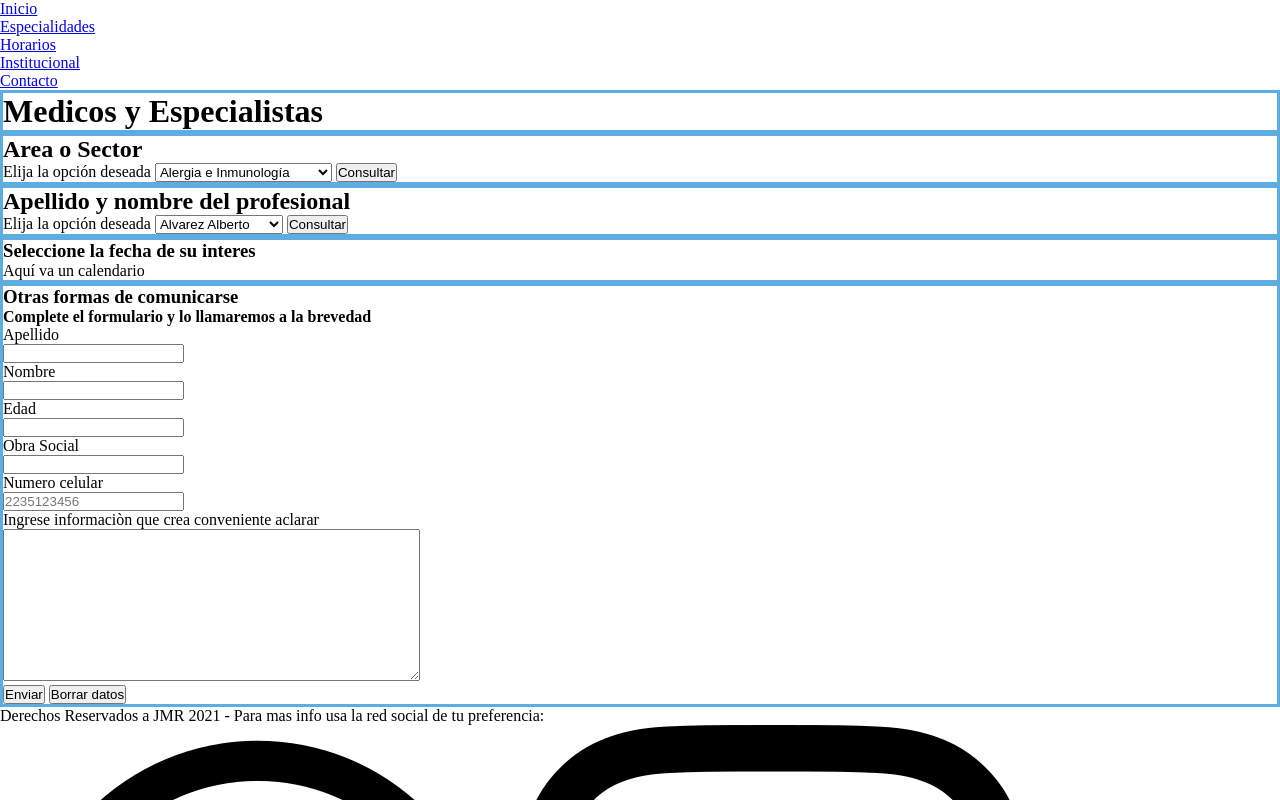
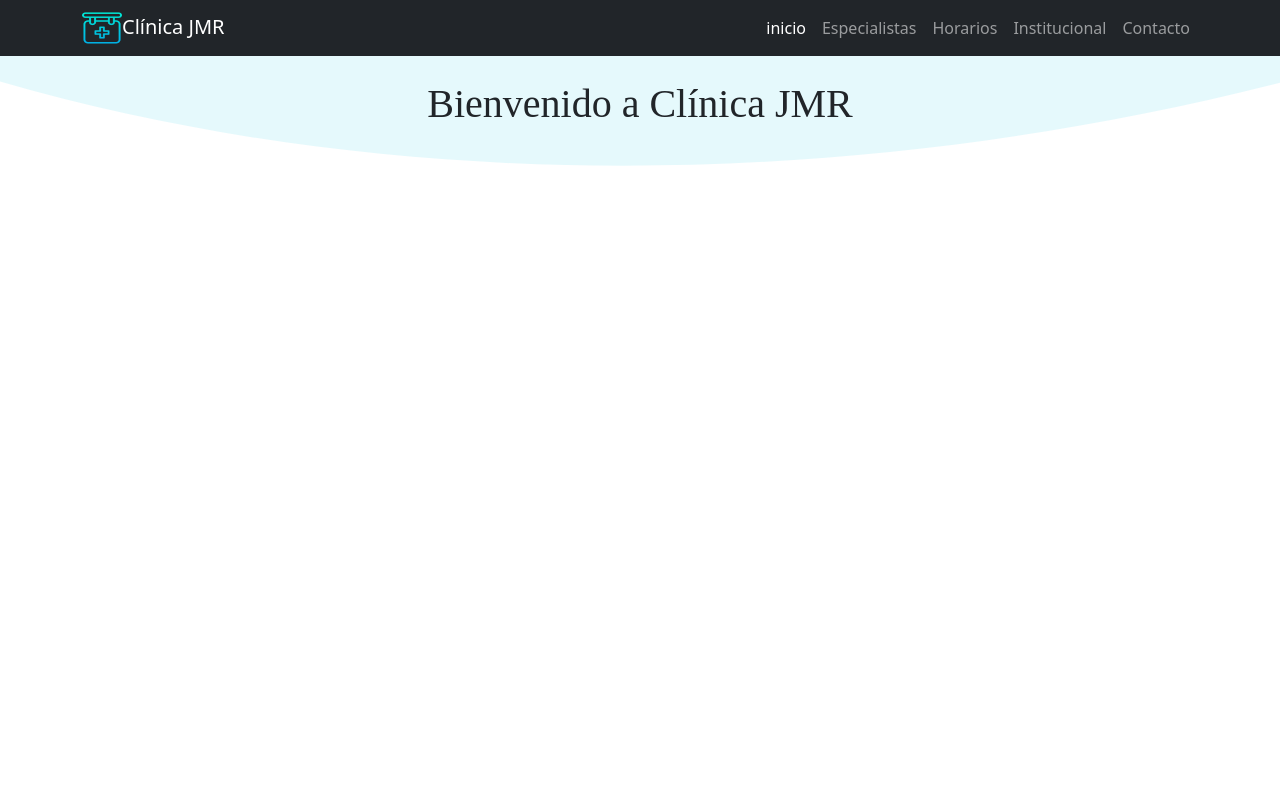
Before and after one commit to jmrmdq/proyectoCoderHouse, a website: page j_especialidades.html in a window 1280 px wide. Shown: the top 800 px of the page. Drawn offline with nearby package versions, Linux system fonts and the light colour scheme; a web font is replaced by a local one.

Commit message:
Agregando pagina especialistas de la pagina inicio ar estilos

```diff
--- a/j_especialidades.html
+++ b/j_especialidades.html
@@ -1,126 +1,92 @@
 <!DOCTYPE html>
-<html lang="en">
+<html lang="es">
 
 <head>
     <meta charset="UTF-8">
     <meta http-equiv="X-UA-Compatible" content="IE=edge">
     <meta name="viewport" content="width=device-width, initial-scale=1.0">
+    <link rel="stylesheet" href="../bootstrap-5.1.0-dist/css/bootstrap.css">
+    <link rel="stylesheet" href="css/estilos.css">
     <link rel="preconnect" href="https://fonts.googleapis.com">
     <link
         href="https://fonts.googleapis.com/css2?family=Biryani:wght@200;300;400;600&family=Dancing+Script:wght@400;500&family=Great+Vibes&family=Montserrat&family=Sacramento&display=swap"
         rel="stylesheet">
+    <link rel="preconnect" href="https://fonts.googleapis.com">
+    <link href="https://fonts.googleapis.com/css2?family=Bad+Script&family=Montserrat&display=swap" rel="stylesheet">
     <link rel="preconnect" href="https://fonts.gstatic.com" crossorigin>
-    <link rel="stylesheet" href="css/estilos.css">
-    <title>Clínica JMR</title>
+    <link rel="stylesheet" href="https://cdnjs.cloudflare.com/ajax/libs/animate.css/4.1.1/animate.min.css">
+
+    <title>Clínica JMR | Especialistas</title>
 </head>
 
 <body>
     <header>
-        <div class="cajaNav">
-            <nav class="barraNavegador">
-                <ul class="letrasNav">
-                    <li><a href="index.html">Inicio</a></li>
-                    <li><a href="j_especialidades.html">Especialidades</a></li>
-                    <li><a href="k_horarios.html">Horarios</a></li>
-                    <li><a href="l_institucional.html">Institucional</a></li>
-                    <li><a href="m_contacto.html">Contacto</a></li>
-                </ul>
+        <div class="fijarMenu">
+            <nav class="navbar navbar-expand-lg navbar-dark bg-dark">
+                <div class="container navegadorBox">
+                    <div class="navegadorLogo">
+                        <a class="navbar-brand" href="./index.html">
+                            <img src="./img/hospital.png" alt="" width="40" height="32">Clínica JMR</a>
+                        <button class="navbar-toggler" type="button" data-bs-toggle="collapse"
+                            data-bs-target="#navbarNav" aria-controls="navbarNav" aria-expanded="false"
+                            aria-label="Toggle navigation">
+                            <span class="navbar-toggler-icon"></span>
+                        </button>
+                    </div>
+                    <div class="navegadorMenu">
+                        <div class="collapse navbar-collapse" id="navbarNav">
+                            <ul class="navbar-nav">
+                                <li class="nav-item">
+                                    <a class="nav-link active" aria-current="page" href="./index.html">inicio</a>
+                                </li>
+                                <li class="nav-item">
+                                    <a class="nav-link" href="./j_especialidades.html">Especialistas</a>
+                                </li>
+                                <li class="nav-item">
+                                    <a class="nav-link" href="./k_horarios.html">Horarios</a>
+                                </li>
+                                <li class="nav-item">
+                                    <a class="nav-link" href="./l_institucional.html">Institucional</a>
+                                </li>
+                                <li class="nav-item">
+                                    <a class="nav-link" href="./m_contacto.html">Contacto</a>
+                                </li>
+                            </ul>
+                        </div>
+                    </div>
+                </div>
             </nav>
         </div>
+        <div class="tituloPpal">
+            <div class="tituloAlineado">
+                <h1>Bienvenido a Clínica JMR</h1>
+            </div>
+            <div class="wave" style="height: 150px; overflow: hidden;" ><svg viewBox="0 0 500 150" preserveAspectRatio="none" style="height: 100%; width: 100%;"><path d="M-4.79,36.02 C148.69,152.45 330.41,152.45 502.54,38.97 L501.41,154.44 L0.00,150.00 Z" style="stroke: none; fill: white;"></path></svg></div>
+        </div>
     </header>
-    <main class="topGenerico">
-        <div class="cajaGenerica bordes">
-            <h1>Medicos y Especialistas</h1>
-        </div>
-        <section class="bordes cajaGenerica cuadroTxt">
-            <h2>Area o Sector</h2>
-            <form action="">
-                <label for="especialistas">Elija la opción deseada</label>
-                <select name="especialistas" id="especialistas">
-                    <option value="Alergia">Alergia e Inmunología</option>
-                    <option value="Cardiologia">Cardiología</option>
-                    <option value="Clinica">Clínica Médica</option>
-                    <option value="Diagnostico">Diagnóstico por Imagenes</option>
-                    <option value="Ecodoppler">Eco Doppler</option>
-                    <option value="Fisiatria">Fisiatría</option>
-                    <option value="Fonoaudiologia">Fonoaudiología</option>
-                    <option value="Gastroenterologia">Gastroenterología</option>
-                    <option value="Ginecologia">Ginecoligía</option>
-                    <option value="Laboratorio">Laboratorio</option>
-                </select>
-                <button inputmode="text">Consultar</button>
-            </form>
+    <main>
+        <section>
+            <div>
+
+            </div>
         </section>
-        <section class="bordes cajaGenerica cuadroTxt">
-            <h2>Apellido y nombre del profesional</h2>
-            <form action="">
-                <label for="profesional">Elija la opción deseada</label>
-                <select name="profesional" id="profesional">
-                    <option value="Alvarez">Alvarez Alberto</option>
-                    <option value="Basualdo">Basualdo Jose</option>
-                    <option value="Cisneros">Cisneros Maria</option>
-                    <option value="Coronel">Coronel Veronica</option>
-                    <option value="Diaz">Diaz Juan</option>
-                    <option value="Fernandez">Fernandez Noelia</option>
-                    <option value="Flores">Flores Roberto</option>
-                    <option value="Galindo">Galindo Raquel</option>
-                    <option value="Gorodezky">Gorodezky Clara</option>
-                    <option value="Heredia">Heredia Alfredo</option>
-                </select>
-                <button inputmode="text">Consultar</button>
-            </form>
+
+        <section>
+            <div>
+
+            </div>
         </section>
-        <div class="bordes cajaGenerica">
-            <h3 class="parrafo1">Seleccione la fecha de su interes</h3>
-            <div class="colorFondo">
-                <p>Aquí va un calendario</p>
+
+        <section>
+            <div>
+
             </div>
-        </div>
-        <section class="bordes cajaGenerica">
-            <h3 class="parrafo1">Otras formas de comunicarse</h3>
-            <h4 class="parrafo1">Complete el formulario y lo llamaremos a la brevedad</h4>
-            <form class="listaFormulario" action="">
-                <ul class="listaFormulario">
-                    <label for="apellido">Apellido</label>
-                    <li class="listaFormulario">
-                        <input class="entradas" type="text" id="apellido" name="apellido">
-                    </li>
-                    <label class="etiquetas" for="nombre">Nombre</label>
-                    <li>
-                        <input class="entradas" type="text" id="nombre" name="nombre">
-                    </li>
-                    <label for="edad">Edad</label>
-                    <li>
-                        <input class="entradas" type="number" id="edad" name="edad">
-                    </li>
-                    <label for="social">Obra Social</label>
-                    <li>
-                        <input class="entradas" type="text" id="social" name="social">
-                    </li>
-                    <label for="celular">Numero celular</label>
-                    <li>
-                        <input class="entradas" type="number" placeholder="2235123456" id="celular" name="celular">
-                    </li>
-                    <label for="suconsulta">Ingrese informaciòn que crea conveniente aclarar</label>
-                    <li>
-                        <textarea name="suconsulta" id="suconsulta" cols="50" rows="10"></textarea>
-                    </li>
-                </ul>
-                <button type="submit">Enviar</button>
-                <button type="reset">Borrar datos</button>
-            </form>
         </section>
-        <footer class="piePagina">
-            <div class="cajaPiePagina">
-                <p id="txtFooter">Derechos Reservados a JMR 2021 - Para mas info usa la red social de tu preferencia:
-                </p>
-                <img id="imagenFooter1" src="img/whatsapp.png" alt="icono whatsapp">
-                <img id="imagenFooter2" src="img/instagram.png" alt="icono instagram">
-                <img id="imagenFooter3" src="img/facebook.png" alt="icono facebook">
-                <img id="imagenFooter4" src="img/twitter.png" alt="icono twitter">
-            </div>
+        <footer>
+
         </footer>
     </main>
+
 </body>
 
 </html>
--- a/scss/_header.scss
+++ b/scss/_header.scss
@@ -12,19 +12,20 @@
   }
 }
 .tituloPpal{
+  position: relative;
   width: 100%;
-  padding: 1em;
   padding-top: 5em;
-  background-color: rgba(125, 129, 129, 0.363);
+  background-color: rgba(189, 239, 248, 0.4);
+  height: 12em;
+  padding-bottom: 2em;
 }
 .tituloAlineado{
   width: 100%;
   font-family: 'Biryani';
   text-align:center;
-}Alineado{
+}
+.wave{
   width: 100%;
-  font-family: 'Biryani';
-  text-align:center;
-};
+  position: absolute;
+  bottom: 0;
 }
-}
--- a/scss/_main.scss
+++ b/scss/_main.scss
@@ -47,7 +47,7 @@
 
         & .imgRedSocial{
             width: 40%;
-            text-align: right;
+            text-align: center;
 
             & .iconos{
                 width: $topGenerico;
@@ -57,8 +57,9 @@
 
         & .txtRedSocial{
             width: 60%;
-            text-align: center;
+            text-align: left;
             font-size: 1em;
+            padding-top: 1.5rem;
 
             & a{
                 text-decoration: none;
```
Also changed, not shown: index.html (+42 -24 lines), css/estilos.css.
